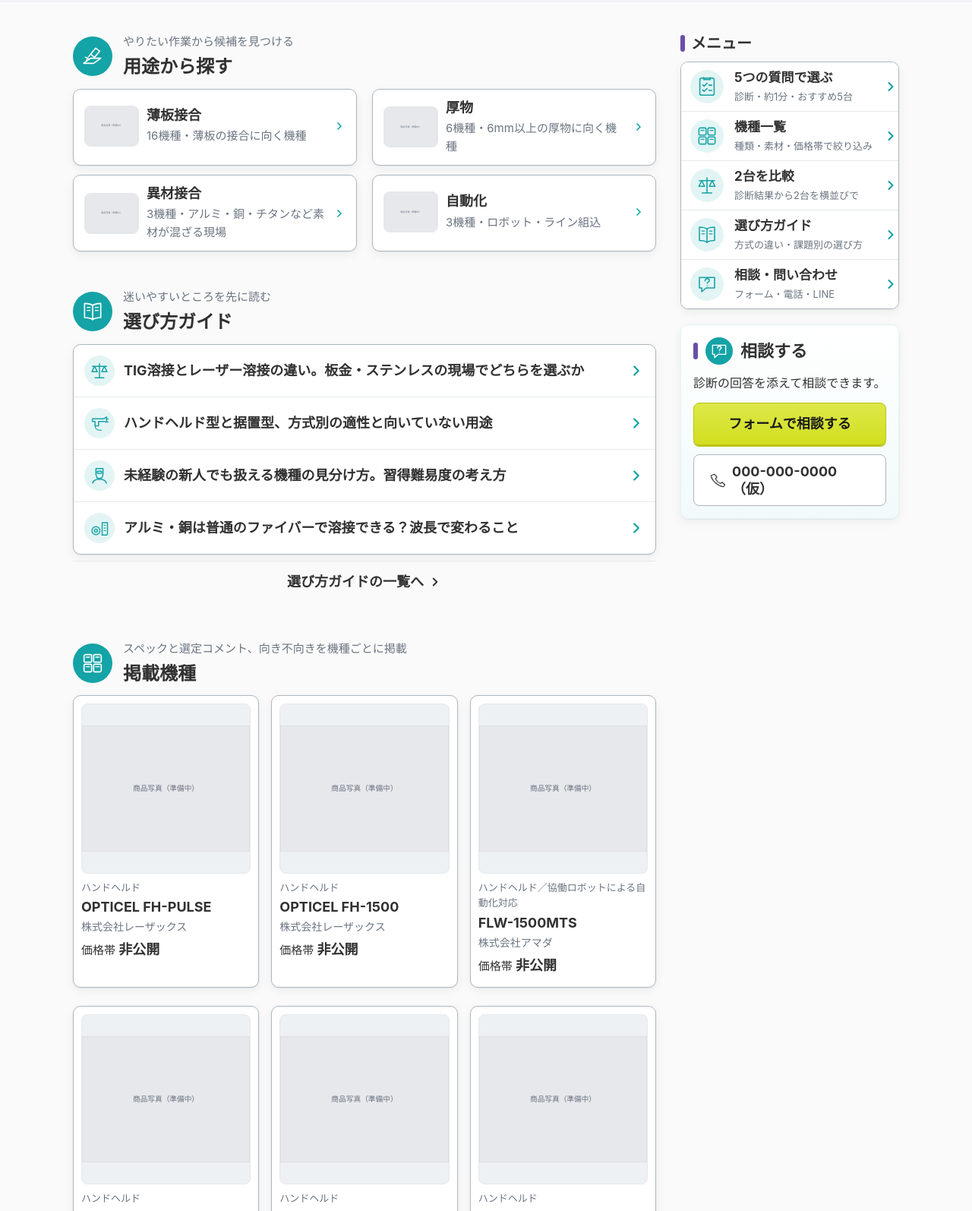
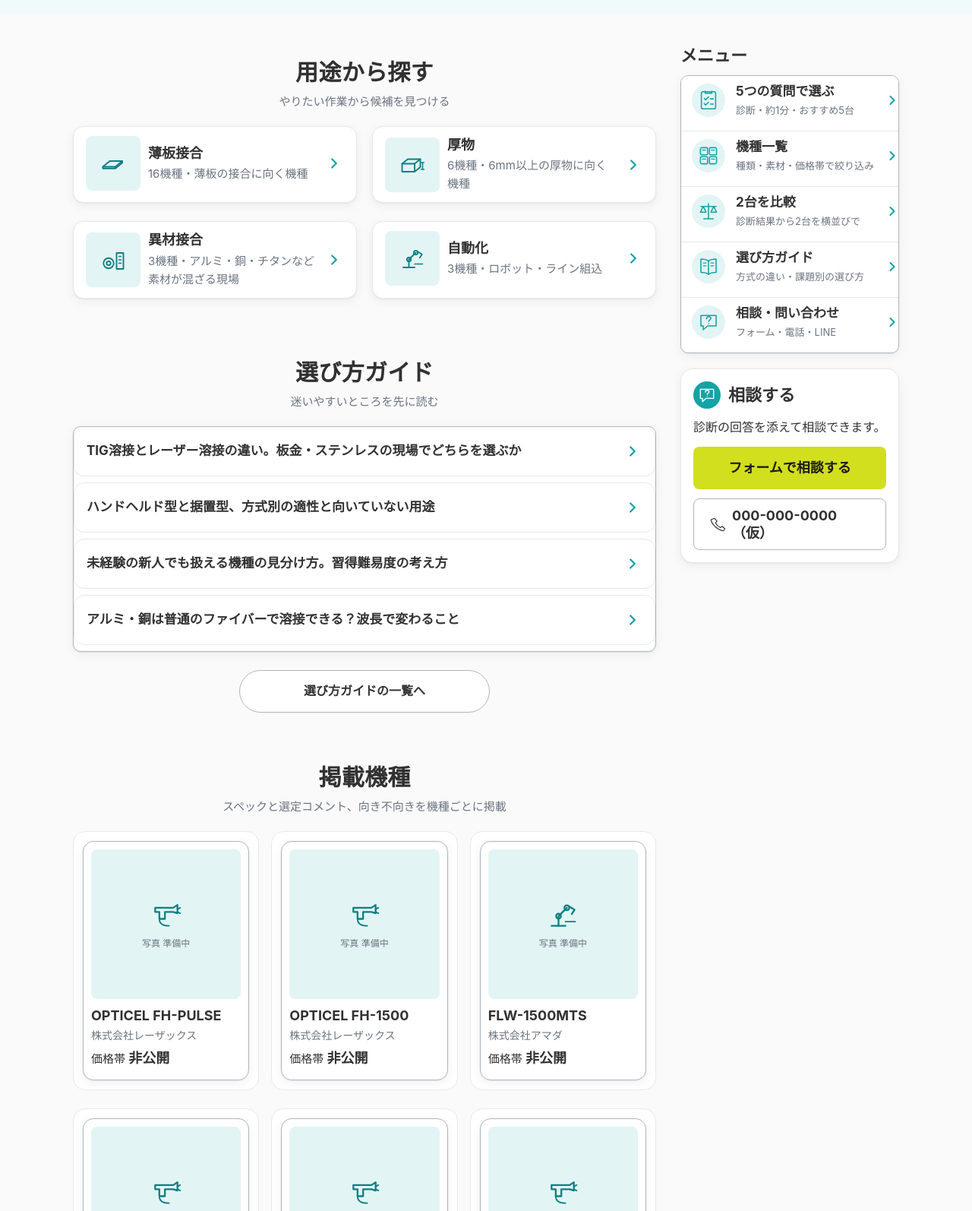
Before and after one commit to nj93a1/yosetsu-navi, a website: page src/index.html in a window 1280 px wide. Shown: the part 943-2537 px from the top of the page at 76% size. Drawn offline with Linux system fonts and the light colour scheme; a web font is replaced by a local one.

Commit message:
style: 見出し・一覧ボタン・カードを東急トップの型に寄せ、写真のない機種はピクトグラムのタイルで表示
- 見出しは丸アイコンと灰色リードをやめ、大きな中央見出し＋小さな補足に
- 「一覧へ」は中央の白いピルボタン、カードと行は角丸14〜16pxの白＋細い罫線に統一
- 用途行・機種カードの灰色プレースホルダーを、青緑のタイル＋ピクトグラムに置き換え
- 条件ナビの帯を薄い青緑に戻し、セクション余白を拡大

Co-Authored-By: Claude Fable 5.1 <noreply@anthropic.com>

```diff
--- a/src/assets/css/style.css
+++ b/src/assets/css/style.css
@@ -442,3 +442,46 @@ mark { background: linear-gradient(transparent 55%, var(--c-marker) 55%); color:
 
 /* 検索ピルはアクセントで目立たせない（CTAと役割を分ける） */
 .hero__search button { background: var(--c-text); }
+
+/* 写真が無い機種のタイル（プレースホルダー画像の代わり） */
+.ph { display: flex; flex-direction: column; align-items: center; justify-content: center; gap: 6px; background: var(--c-main-light); color: var(--c-main-dark); border-radius: var(--radius-s); }
+.ph .ico { width: 44px; height: 44px; }
+.ph small { font-size: 12px; color: var(--c-sub); }
+.ph--row { width: 72px; height: 72px; flex: none; }
+.ph--row .ico { width: 36px; height: 36px; }
+.ph--card { width: 100%; aspect-ratio: 4 / 3; margin-bottom: 10px; }
+.card .ph--card { aspect-ratio: 1 / 1; margin-bottom: 8px; }
+.rows a { grid-template-columns: 72px 1fr 24px; }
+
+/* ===== 東急トップの型に寄せる調整（見出し・一覧ボタン・カード・余白） ===== */
+.section { padding: 56px 0 8px; }
+.sec-head--ico { display: block; }
+.sec-head--ico .ico { display: none; }
+.sec-head h2, .sec-head h1 { font-size: 30px; letter-spacing: .01em; }
+.sec-head__eyebrow { order: 2; margin: 6px 0 0; font-size: 15px; }
+.sec-head { display: flex; flex-direction: column; margin-bottom: 20px; }
+.sec-more { width: min(330px, 100%); margin: 24px auto 0; border: 1px solid var(--c-line-2); border-radius: 999px; background: #fff; font-size: 16px; min-height: 56px; }
+.sec-more .ico { display: none; }
+.rows a, .pictonav a, .card a, .pcard a, .news a, .side .rows a { border-radius: 14px; }
+.rows li, .news li { border: 1px solid var(--c-line); border-radius: 14px; background: #fff; margin-bottom: 12px; }
+.rows a, .news a { padding: 12px 16px; border-bottom: 0; }
+.news li { margin-bottom: 8px; }
+.news a { min-height: 64px; display: grid; grid-template-columns: 1fr 24px; align-items: center; gap: 12px; }
+.news a .ico:first-child { display: none; }
+.news b { font-size: 17px; }
+.card, .pcard { border: 1px solid var(--c-line); border-radius: 16px; background: #fff; padding: 12px; box-shadow: none; }
+.card__cat { display: none; }
+.pictonav a { border-radius: 16px; }
+.band--blue { background: var(--c-main-tint); }
+.pictonav__group { font-size: 15px; }
+.side h2 { font-size: 22px; }
+.side h2::before { display: none; }
+.side .rows li { margin-bottom: 8px; }
+.side .rows a { min-height: 64px; padding: 8px 14px; }
+.box--consult { border-radius: 16px; border: 1px solid var(--c-line); background: #fff; }
+.box--consult h2::before { display: none; }
+.box--consult h2 .ico { background: var(--c-main); }
+.btn--accent { box-shadow: none; border: 0; background: var(--c-accent); }
+.hero__cta .btn--accent { box-shadow: 0 2px 8px rgba(0,0,0,.25); }
+.footer { background: #fff; }
+.footer__links a { border-radius: 999px; min-height: 52px; padding: 6px 18px; font-size: 15px; }
--- a/src/assets/js/lineup.js
+++ b/src/assets/js/lineup.js
@@ -16,7 +16,7 @@ const PRICES = ["100万円未満", "100〜200万円", "200〜400万円", "400〜
 
 export function card(p) {
   return `<li class="pcard"><a href="/products/${esc(productSlug(p))}/">
-    <img class="pcard__img" src="${esc(p.image || "/assets/images/products/placeholder.svg")}" alt="" width="320" height="240" loading="lazy">
+    ${p.image && !p.image.includes("placeholder") ? `<img class="pcard__img" src="${esc(p.image)}" alt="" width="320" height="240" loading="lazy">` : `<span class="ph ph--card"><svg class="ico" aria-hidden="true"><use href="/assets/icons.svg#i-${/ロボット|ライン/.test(p.method) ? "robot" : /据置|真空/.test(p.method) ? "fixed" : "handheld"}"></use></svg><small>写真 準備中</small></span>`}
     <p class="pcard__name">${esc(p.name)}</p>
     <p class="pcard__maker">${esc(p.maker_name)}</p>
     <p class="pcard__price">価格帯：<b>${esc((p.tags.price[0] || "非公開"))}</b></p>
--- a/src/index.html
+++ b/src/index.html
@@ -34,7 +34,7 @@
   </form>
 </div>
 
-<section class="band band--gray" aria-label="条件から探す">
+<section class="band band--blue" aria-label="条件から探す">
   <div class="wrap">
     <div class="sec-head sec-head--ico"><svg class="ico" aria-hidden="true"><use href="/assets/icons.svg#i-material"></use></svg><span class="sec-head__eyebrow">機種の種類と、溶接する素材・条件</span><h2>条件から探す</h2></div>
     <p class="pictonav__group">機種の種類</p>
@@ -107,13 +107,14 @@
   const chev = '<svg class="ico ico--chev" aria-hidden="true"><use href="/assets/icons.svg#i-chevron"></use></svg>';
   const products = (await fetch("/data/products.json").then((r) => r.json())).filter((p) => p.is_published !== false);
   // 用途別の行（用途タグごとに件数を数え、代表画像は先頭機種のもの）
-  const uses = [["薄板接合", "薄板の接合に向く機種"], ["厚物", "6mm以上の厚物に向く機種"], ["異材接合", "アルミ・銅・チタンなど素材が混ざる現場"], ["補修", "現場での補修・出張作業"], ["自動化", "ロボット・ライン組込"]];
-  document.getElementById("useRows").innerHTML = uses.map(([tag, sub]) => {
+  const uses = [["薄板接合", "薄板の接合に向く機種", "thin"], ["厚物", "6mm以上の厚物に向く機種", "thick"], ["異材接合", "アルミ・銅・チタンなど素材が混ざる現場", "alcu"], ["補修", "現場での補修・出張作業", "work"], ["自動化", "ロボット・ライン組込", "robot"]];
+  const tile = (ic) => `<span class="ph ph--row"><svg class="ico" aria-hidden="true"><use href="/assets/icons.svg#i-${ic}"></use></svg></span>`;
+  document.getElementById("useRows").innerHTML = uses.map(([tag, sub, ic]) => {
     const list = products.filter((p) => p.tags.use.includes(tag));
     if (!list.length) return "";
-    return `<li><a href="/lineup/?use=${encodeURIComponent(tag)}"><img class="rows__img" src="${esc(list[0].image)}" alt="" width="96" height="72" loading="lazy"><span><p class="rows__title">${esc(tag)}</p><p class="rows__meta">${list.length}機種・${esc(sub)}</p></span>${chev}</a></li>`;
+    return `<li><a href="/lineup/?use=${encodeURIComponent(tag)}">${tile(ic)}<span><p class="rows__title">${esc(tag)}</p><p class="rows__meta">${list.length}機種・${esc(sub)}</p></span>${chev}</a></li>`;
   }).join("");
-  document.getElementById("newCards").innerHTML = products.slice(0, 6).map((p) => `<li class="card"><a href="/products/${esc(productSlug(p))}/"><img class="card__img" src="${esc(p.image)}" alt="" width="240" height="240" loading="lazy"><p class="card__cat">${esc(p.method)}</p><p class="card__name">${esc(p.name)}</p><p class="card__maker">${esc(p.maker_name)}</p><p class="card__price">価格帯 <b>${esc((p.tags.price[0] || "非公開"))}</b></p>${p.handled_by_operator ? '<span class="chip">運営元で取り扱い</span>' : ""}</a></li>`).join("");
+  document.getElementById("newCards").innerHTML = products.slice(0, 6).map((p) => `<li class="card"><a href="/products/${esc(productSlug(p))}/">${p.image && !p.image.includes("placeholder") ? `<img class="card__img" src="${esc(p.image)}" alt="" width="240" height="240" loading="lazy">` : `<span class="ph ph--card"><svg class="ico" aria-hidden="true"><use href="/assets/icons.svg#i-${/ロボット|ライン/.test(p.method) ? "robot" : /据置|真空/.test(p.method) ? "fixed" : "handheld"}"></use></svg><small>写真 準備中</small></span>`}<p class="card__cat">${esc(p.method.split("／")[0])}</p><p class="card__name">${esc(p.name)}</p><p class="card__maker">${esc(p.maker_name)}</p><p class="card__price">価格帯 <b>${esc((p.tags.price[0] || "非公開"))}</b></p>${p.handled_by_operator ? '<span class="chip">運営元で取り扱い</span>' : ""}</a></li>`).join("");
 </script>
 </body>
 </html>
```
